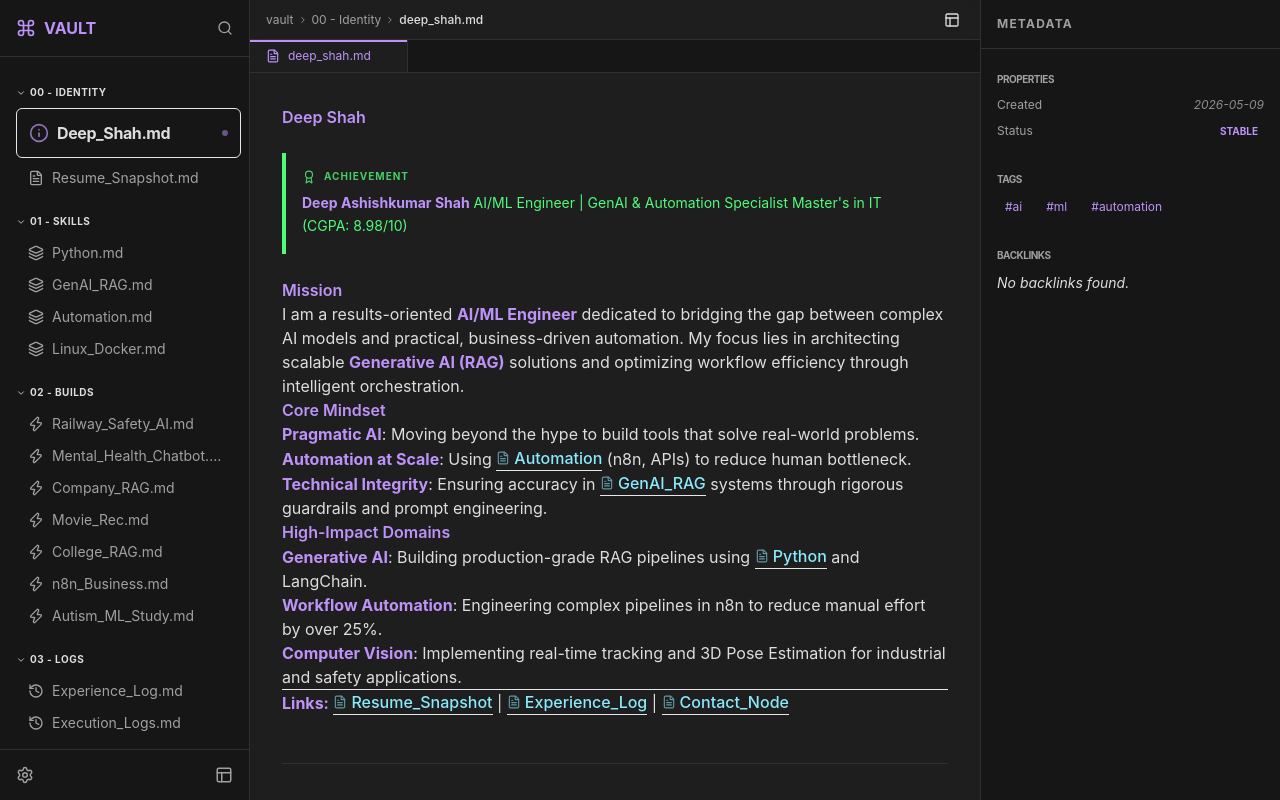
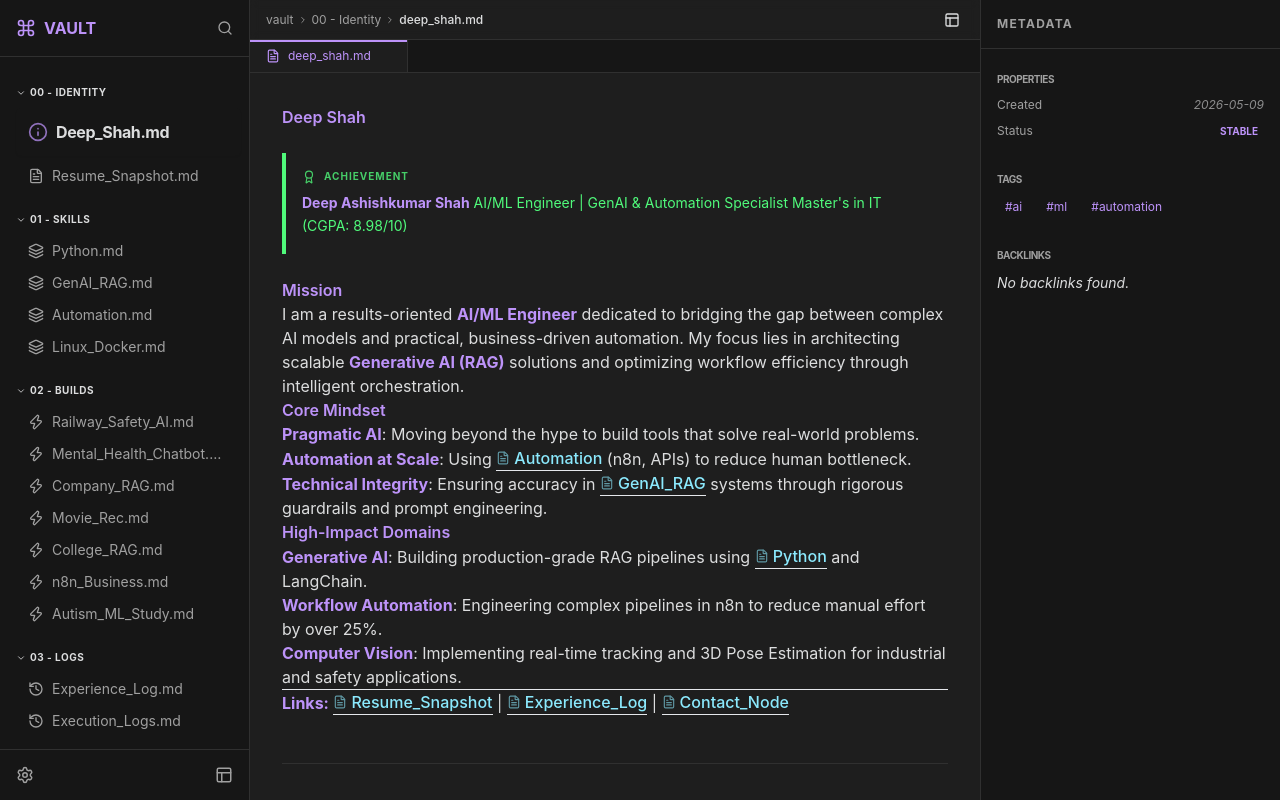
Before and after one commit to DeepShah1406/DeepShah1406.github.io, a React (Vite) app: page / in a window 1280 px wide. Built offline with nearby package versions, Linux system fonts and the light colour scheme.

Commit message:
fix(ui): remove main node border and fix graph link visibility in high-contrast themes

```diff
--- a/src/components/graph/GraphView.tsx
+++ b/src/components/graph/GraphView.tsx
@@ -23,11 +23,11 @@ export const GraphView: React.FC = () => {
   const [dimensions, setDimensions] = useState({ width: 0, height: 0 });
   const [hoverNode, setHoverNode] = useState<GraphNode | null>(null);
 
-  const { notes } = useVaultStore();
+  const { notes, theme } = useVaultStore();
   const { activeNoteId, openNote } = useNotes();
   const [colors, setColors] = useState({ accent: '#bd93f9', muted: '#6272a4', identity: '#008b8b', link: 'rgba(255, 255, 255, 0.1)' });
 
-  // Update dimensions on resize
+  // Update dimensions and colors on resize/theme change
   useEffect(() => {
     const updateDimensions = () => {
       if (containerRef.current) {
@@ -50,7 +50,7 @@ export const GraphView: React.FC = () => {
     });
 
     return () => window.removeEventListener('resize', updateDimensions);
-  }, []);
+  }, [theme]);
 
   // Prepare graph data
   const graphData = useMemo(() => {
--- a/src/components/layout/MainLayout.tsx
+++ b/src/components/layout/MainLayout.tsx
@@ -36,7 +36,7 @@ const NavItem = ({ icon: Icon, label, id, isMain }: { icon: any, label: string,
       className={cn(
         "flex items-center gap-2 px-3 py-1.5 cursor-pointer rounded-md transition-all group",
         isActive ? "bg-obsidian-border text-obsidian-accent shadow-sm" : "hover:bg-obsidian-border/50 text-obsidian-text-muted",
-        isMain && "py-3 my-1 border border-obsidian-accent/20 bg-obsidian-accent/5 hover:border-obsidian-accent/50"
+        isMain && "py-3 my-1 bg-obsidian-accent/5 hover:bg-obsidian-accent/10"
       )}
     >
       <Icon size={isMain ? 20 : 16} className={cn(isMain && "text-obsidian-accent animate-pulse")} />
@@ -46,9 +46,6 @@ const NavItem = ({ icon: Icon, label, id, isMain }: { icon: any, label: string,
       )}>
         {label}
       </span>
-      {isMain && (
-        <div className="ml-auto w-1.5 h-1.5 rounded-full bg-obsidian-accent opacity-50" />
-      )}
     </div>
   );
 };
--- a/src/index.css
+++ b/src/index.css
@@ -84,7 +84,7 @@
   --text-muted: #888888;
   --callout-achievement: #008B8B;
   --callout-tech: #ffffff;
-  --graph-link: rgba(255, 255, 255, 0.2); /* Brighter for OLED */
+  --graph-link: rgba(0, 139, 139, 0.6); /* High-visibility teal links */
 }
 
 @layer base {
```
